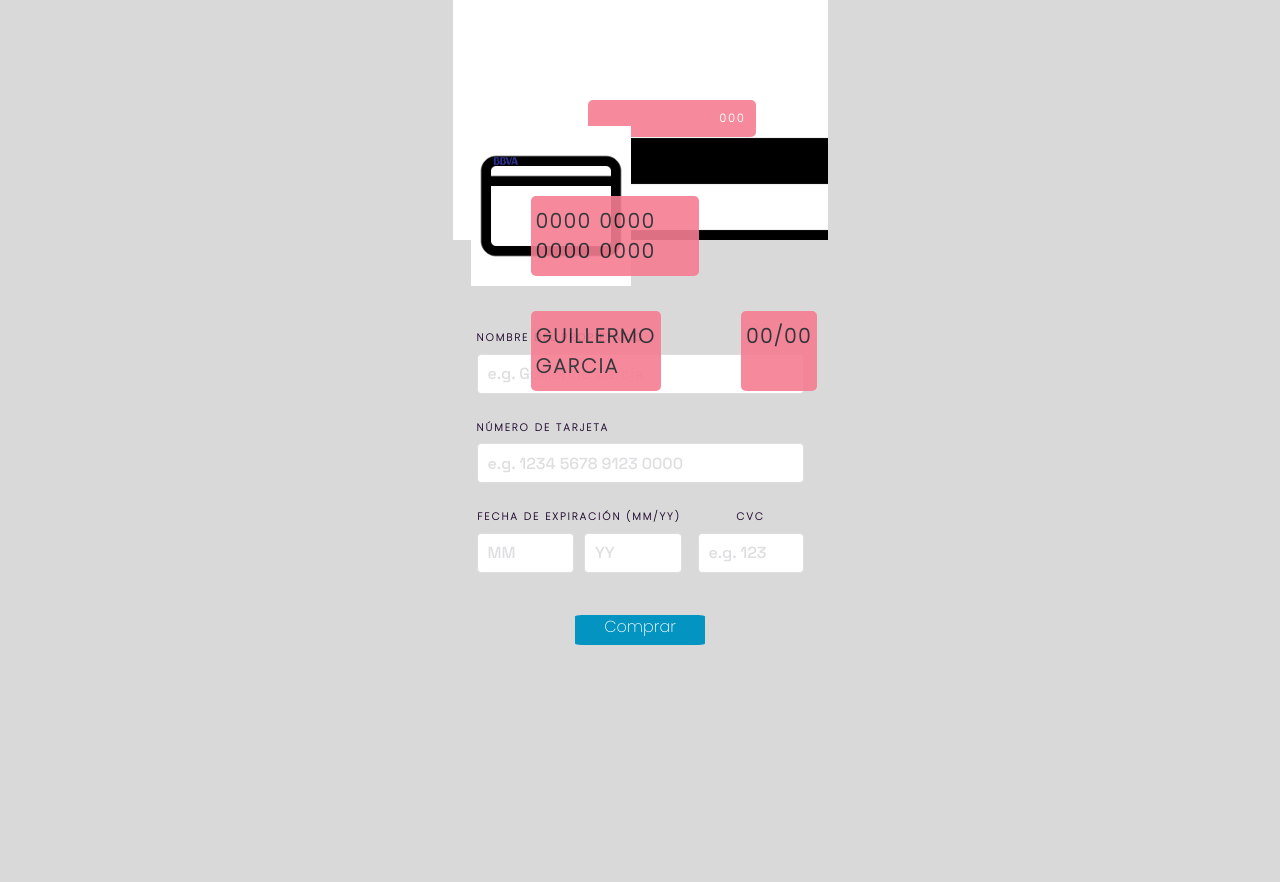
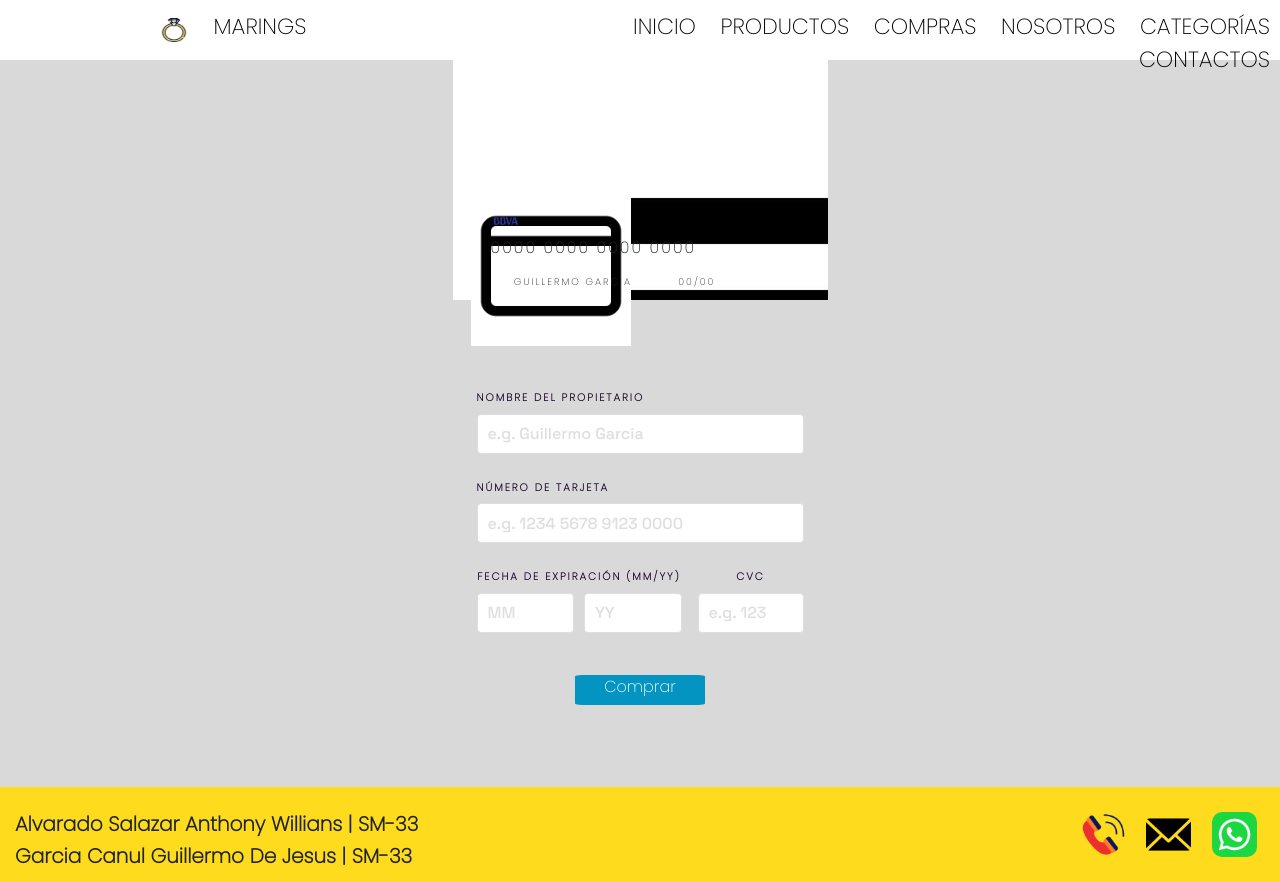
Before and after one commit to GuillermoSM33/proyecto_maquetado, a website: page pagar.html in a window 1280 px wide. Before the commit the page ends 800 px from the top, so only its background shows below. Drawn offline with nearby package versions, Linux system fonts and the light colour scheme; files whose address does not match are found by name.

Commit message:
Cambios finales

```diff
--- a/CSS/categorys.css
+++ b/CSS/categorys.css
@@ -9,6 +9,12 @@
   .photo_and_name_of_company {
     padding-right: 25%;
     text-align: left;
+  }
+
+  .photo {
+    text-align: left;
+    width: 30px;
+    height: 24px;
   }
 
 nav {
--- a/CSS/contactos.css
+++ b/CSS/contactos.css
@@ -11,6 +11,12 @@
   .photo_and_name_of_company {
     padding-right: 25%;
     text-align: left;
+  }
+
+  .photo {
+    text-align: left;
+    width: 30px;
+    height: 24px;
   }
 
 nav {
--- a/CSS/css.css
+++ b/CSS/css.css
@@ -384,82 +384,6 @@ Esta parte es el css para el metodo de pago
   color: hsl(228deg, 45%, 44%);
 }
 
-.banner-section {
-  background: url("https://images.pexels.com/photos/5085334/pexels-photo-5085334.jpeg?auto=compress&cs=tinysrgb&w=1260&h=750&dpr=1") 50% no-repeat;
-  background-size: cover;
-  height: 75vh;
-  text-align: center;
-  display: -webkit-flex;
-  display: -ms-flexbox;
-  display: flex;
-  -webkit-align-items: center;
-      -ms-flex-align: center;
-          align-items: center;
-  -webkit-justify-content: center;
-      -ms-flex-pack: center;
-          justify-content: center;
-}
-
-.banner-section .banner-section-text {
-  color: #000000;
-  text-shadow: 1px 1px 2px #0a0a0a;
-}
-
-body p{
-  padding: 10px 5px;
-  margin: 20px 40px;
-  font-size: 20px;
-  font-weight: bold;
-  background-color: #f67d92;
-  border-radius: 5px;
-  opacity: 0.9;
-}
-
-
-.categorias {
-  text-align: center;
-  width: 96%;
-  height: 100vh;
-  margin: 35px 30px;
-  display: grid;
-  grid-gap: 6px;
-  grid-auto-rows: minmax(100px, auto);
-  grid-template-columns: repeat(3, 1fr);
-}
-
-.block {
-  border: 2px solid white;
-  background: black;
-  opacity: 0.8;
-  transition: opacity 0.2s ease-out;
-}
-
-
-.block:hover {
-  transition: opacity 0.2s ease-in;
-  opacity: 1;
-}
-
-#b1{
-  grid-column: 1 / 3;
-  grid-row: 1;
-
-}
-
-#b2{
-  grid-row: 2 / 4;
-}
-
-#b3{
-  grid-row: 2 / 4;
-}
-
-#b4{
-  grid-row: 1 / 4;
-
-}
-
-/*Footer*/
 footer{
   margin-top: 20px;
   background: #FFDB1E;
--- /dev/null
+++ b/CSS/index.css
@@ -0,0 +1,151 @@
+@import url('https://fonts.googleapis.com/css2?family=Poppins:wght@200&display=swap');
+@import url(https://fonts.googleapis.com/css?family=Open+Sans:700);
+@import url("https://fonts.googleapis.com/css2?family=Space+Grotesk:wght@500&display=swap");
+
+* {
+  margin: auto;
+}
+
+.specific_body {
+  background-color: #D9D9D9;
+  font-family: 'Poppins', sans-serif;
+}
+
+.photo_and_name_of_company {
+  padding-right: 25%;
+  text-align: left;
+}
+
+.photo {
+  text-align: left;
+  width: 30px;
+  height: 24px;
+}
+
+nav {
+  background-color: #ffffff;
+  height: 60px;
+  text-align: right;
+}
+
+nav a {
+  width: fit-content;
+  color: black;
+  font-size: 22px;
+  text-decoration: none;
+  text-transform: uppercase;
+}
+
+nav ul {
+  padding-top: 10px;
+
+}
+
+nav ul li {
+  padding-top: 10px;
+  display: inline;
+  /*PADDING: TOP, RIGHT BOTTOM LEFT*/
+  padding: 5px 10PX 5PX 10px;
+}
+
+nav a:hover {
+  color: aqua;
+  text-decoration: underline;
+}
+.banner-section {
+    background: url("https://images.pexels.com/photos/5085334/pexels-photo-5085334.jpeg?auto=compress&cs=tinysrgb&w=1260&h=750&dpr=1") 50% no-repeat;
+    background-size: cover;
+    height: 75vh;
+    text-align: center;
+    display: -webkit-flex;
+    display: -ms-flexbox;
+    display: flex;
+    -webkit-align-items: center;
+        -ms-flex-align: center;
+            align-items: center;
+    -webkit-justify-content: center;
+        -ms-flex-pack: center;
+            justify-content: center;
+  }
+
+  .banner-section .banner-section-text {
+    color: #000000;
+    text-shadow: 1px 1px 2px #0a0a0a;
+  }
+
+  #text{
+    padding: 10px 5px;
+    margin: 20px 40px;
+    font-size: 20px;
+    font-weight: bold;
+    background-color: #f67d92;
+    border-radius: 5px;
+    opacity: 0.9;
+  }
+
+
+  .categorias {
+    text-align: center;
+    width: 96%;
+    height: 100vh;
+    margin: 35px 30px;
+    display: grid;
+    grid-gap: 6px;
+    grid-auto-rows: minmax(100px, auto);
+    grid-template-columns: repeat(3, 1fr);
+  }
+
+  .block {
+    border: 2px solid white;
+    background: black;
+    opacity: 0.8;
+    transition: opacity 0.2s ease-out;
+  }
+
+
+  .block:hover {
+    transition: opacity 0.2s ease-in;
+    opacity: 1;
+  }
+
+  #b1{
+    grid-column: 1 / 3;
+    grid-row: 1;
+
+  }
+
+  #b2{
+    grid-row: 2 / 4;
+  }
+
+  #b3{
+    grid-row: 2 / 4;
+  }
+
+  #b4{
+    grid-row: 1 / 4;
+
+  }
+
+  /*Footer*/
+  footer{
+    margin-top: 20px;
+    background: #FFDB1E;
+    padding: 25px 15px;
+    position: relative;
+    text-align: right;
+
+  }
+
+  footer img{
+    margin: 0 8px;
+    width: 45px;
+    height: 45px;
+    border-radius: 10px;
+  }
+
+  footer h5{
+    font-weight: bold;
+    clear: both;
+    float: left;
+  }
--- a/pagar.html
+++ b/pagar.html
@@ -28,6 +28,22 @@
 
 </head>
 <body class="specific_body">
+  <nav>
+
+    <ul>
+      <li>
+        <img src="IMG/icon_eyelash.png" class="photo" alt="Logo">
+    </li>
+      <li class="photo_and_name_of_company"><a href="#">Marings</a></li>
+      <li><a href="Index.html">Inicio</a></li>
+      <li><a href="#">Productos</a></li>
+      <li><a href="compras.html">Compras</a></li>
+      <li><a href="#">Nosotros</a></li>
+      <li><a href="categorys.html">Categorías</a></li>
+      <li><a href="contactos.html">Contactos</a></li>
+    </ul>
+
+  </nav>
 
     <main class="main-container">
         <section class="main-container__background-section">
@@ -92,5 +108,14 @@
         </section>
       </main>
 
+<!--Footer-->
+      <footer>
+        <h5>Alvarado Salazar Anthony Willians | SM-33</h5>
+        <h5>Garcia Canul Guillermo De Jesus | SM-33</h5>
+        <img src="IMG/call.png">
+        <img src="IMG/correo.png">
+        <img src="IMG/whatt.png">
+
+      </footer>
 </body>
 </html>
```
Also changed, not shown: Index.html (+4 -1 lines), categorys.html (+5 -1 lines), compras.html (+11 -2 lines), confir_compra.html (+10 -2 lines), contactos.html (+3 -0 lines).
